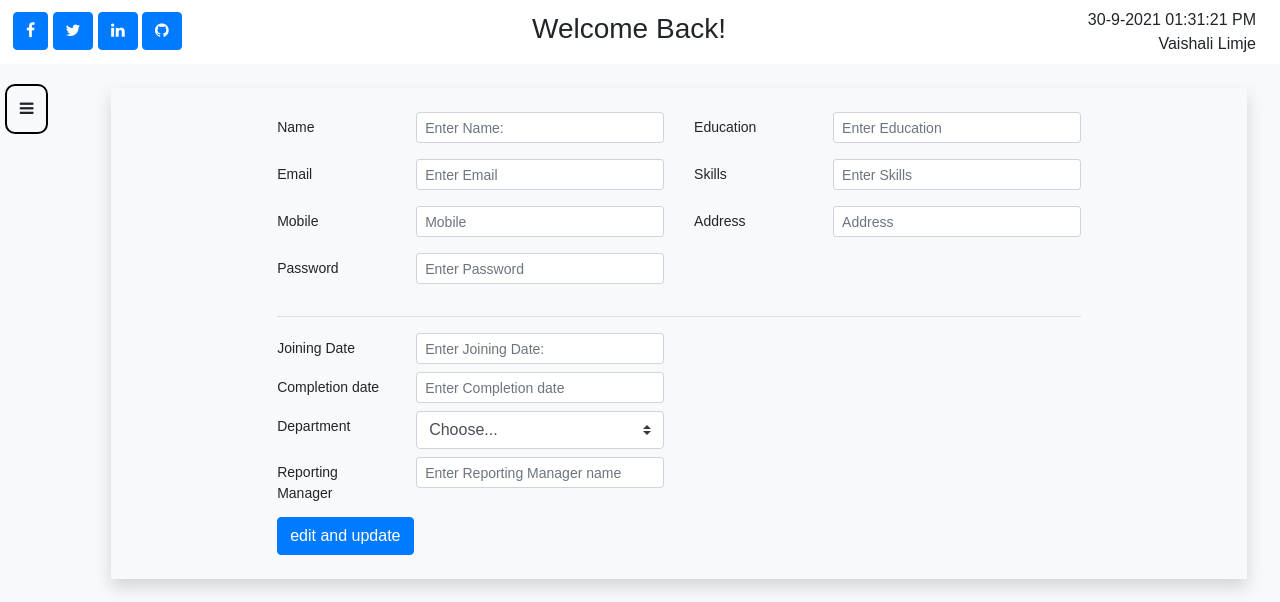
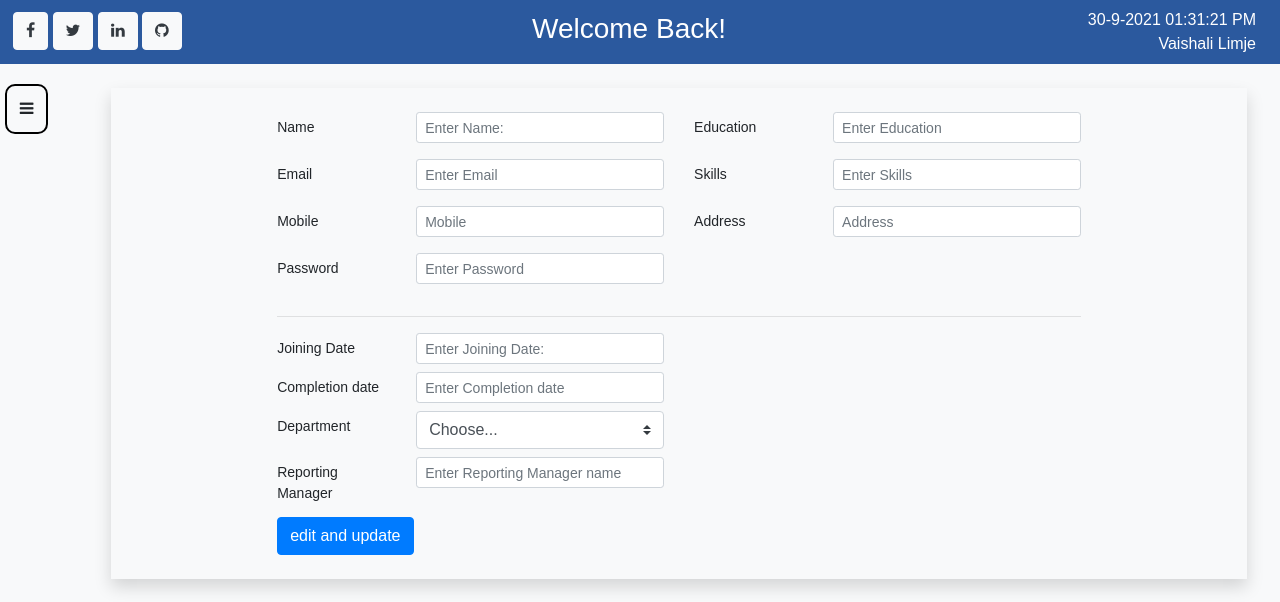
Before and after one commit to INIESTA-WEBTECH-Pvt-Ltd/iniesta, a PHP site: page /sidebar.php in a window 1280 px wide. Shown: the top 602 px of the page. Run offline with PHP 8.4, Linux system fonts and the light colour scheme; some libraries are stand-ins or nearby versions.

Commit message:
header color change

```diff
--- a/assets/css/registration.css
+++ b/assets/css/registration.css
@@ -7,3 +7,7 @@
         width:100%;
     }
 }
+.parent{
+    background-color: #2b599e;
+    color:white;
+}
--- a/assets/css/sidebar.css
+++ b/assets/css/sidebar.css
@@ -6,6 +6,10 @@
 }
 li{
     list-style: none;
+}
+.parent{
+    background-color: #2b599e;
+    color:white;
 }
 a{
     text-decoration: none!important;
@@ -60,6 +64,7 @@ a{
 .sidebar ul li i{
     margin-right: 0.5rem;
     color:white;
+    font-size: 1.6rem;
 }
 .slidebar ul li a{
     text-transform: capitalize;
@@ -111,7 +116,7 @@ border:2px solid black;
     width:10%;
 }
 .col_sec_2{
-    width:70%;
+    width:90%;
 }
 #width{
     width:90%;
--- a/assets/js/mainjs.js
+++ b/assets/js/mainjs.js
@@ -46,7 +46,7 @@
                     sidebar.style.display = 'block';
                     main.style.display = 'none';
                     sidebar.style.width='240%';
-                    width.style.width='60%';
+                    width.style.width='74%';
 
                 }
                 else {
--- a/header.php
+++ b/header.php
@@ -13,13 +13,13 @@
 <body>
 <!--header section starts-->
 
-<div class="container-fluid shadow px-4 py-2" >
+<div class="container-fluid shadow parent px-4 py-2" >
     <div class="row">
         <div class="col-sm p-1 ">
-            <a class="btn btn-primary"  href="#!" role="button"><i class="fa fa-facebook"></i></a>
-            <a class="btn btn-primary"  href="#!" role="button"><i class="fa fa-twitter"></i></a>
-            <a class="btn btn-primary"  href="#!" role="button"><i class="fa fa-linkedin"></i></a>
-            <a class="btn btn-primary"  href="#!" role="button"><i class="fa fa-github"></i></a>
+            <a class="btn btn-light text-dark"  href="#!" role="button"><i class="fa fa-facebook"></i></a>
+            <a class="btn btn-light text-dark"  href="#!" role="button"><i class="fa fa-twitter"></i></a>
+            <a class="btn btn-light text-dark"  href="#!" role="button"><i class="fa fa-linkedin"></i></a>
+            <a class="btn btn-light text-dark"  href="#!" role="button"><i class="fa fa-github"></i></a>
         </div>
         <div class="col-sm text-center pt-1">
             <h3>Welcome Back!</h3>
--- a/sidebar.php
+++ b/sidebar.php
@@ -105,6 +105,7 @@
                 <label for="validationCustom02" class="col-sm-3 col-md-4 col-form-label col-form-label-sm">Completion
                   date </label>
                 <div class="col-sm-9 col-md-8">
+
                   <input type="email" class="form-control form-control-sm" id="validationCustom02" required
                     placeholder="Enter Completion date">
                 </div>
```
Also changed, not shown: sidebar_for_intern.php (+5 -5 lines), super_hr_table.php (+5 -5 lines).
